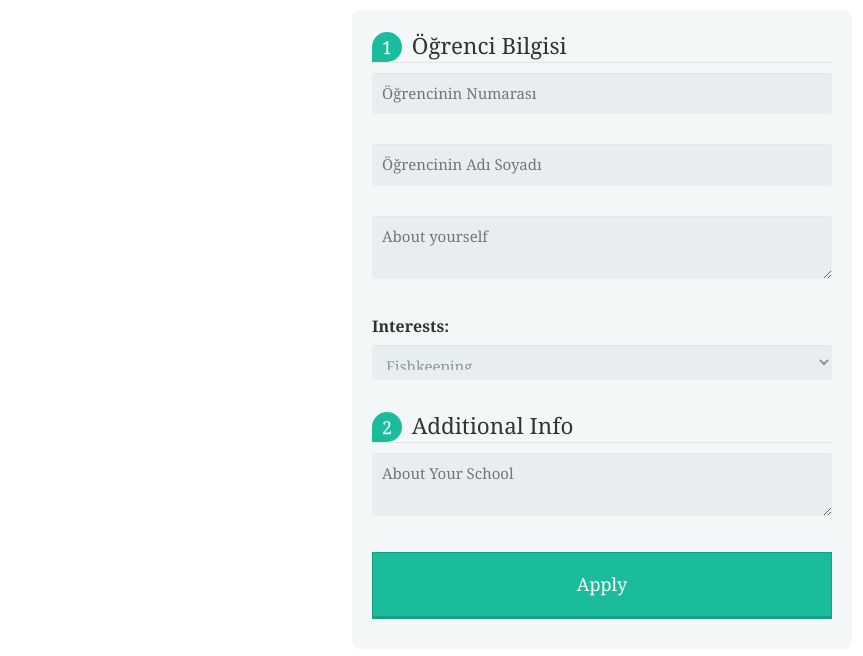
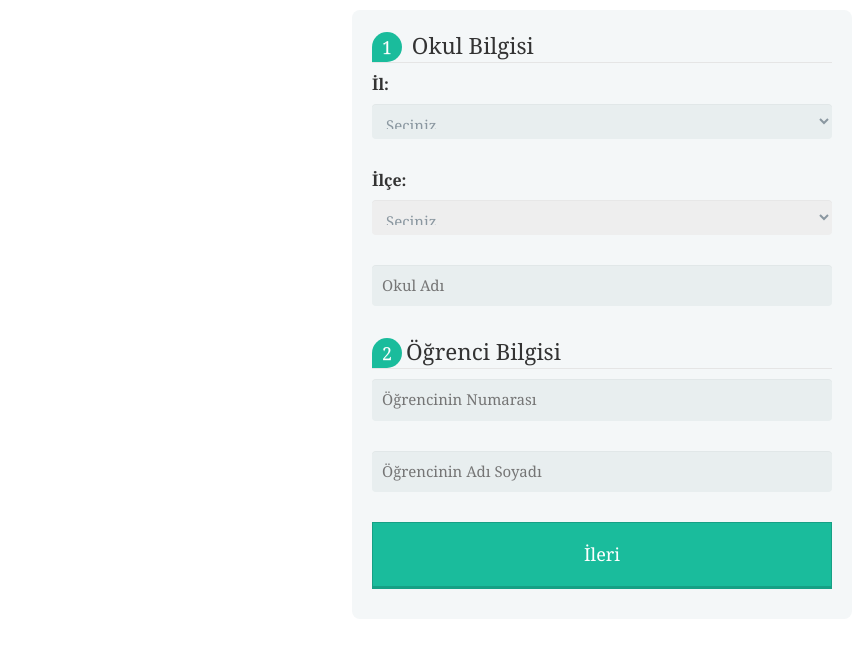
Before and after one commit to alhnkyhn/BEP-plani, a plain HTML site: page form.html in a window 1280 px wide. Shown: the top 656 px of the page, without its empty margins (38-901 px from the left). Drawn offline with nearby package versions, Linux system fonts and the light colour scheme.

Commit message:
Form Page Created
and edited as well.

```diff
--- a/form.html
+++ b/form.html
@@ -44,54 +44,28 @@
   <div class="form-style-5">
     <form>
       <fieldset>
-  <legend><span class="number">1</span> Öğrenci Bilgisi</legend>
+
+        <legend><span class="number">1</span> Okul Bilgisi</legend>
+
+        <label>İl:</label>
+        <select name="il" id="il" class="form-control">
+          <option value="">Seçiniz...</option>
+        </select>
+
+        <label>İlçe:</label>
+        <select name="ilce" id="ilce" class="form-control" disabled="disabled">
+          <option value="">Seçiniz...</option>
+        </select>
+        <input type="text" name="field1" placeholder="Okul Adı">
+      </fieldset>
+
+      <fieldset>
+      <legend><span class="number">2</span>Öğrenci Bilgisi</legend>
       <input type="text" name="field1" placeholder="Öğrencinin Numarası">
       <input type="text" name="field2" placeholder="Öğrencinin Adı Soyadı">
-  <textarea name="field3" placeholder="About yourself"></textarea>
-  <label for="job">Interests:</label>
-  <select id="job" name="field4">
-  <optgroup label="Indoors">
-    <option value="fishkeeping">Fishkeeping</option>
-    <option value="reading">Reading</option>
-    <option value="boxing">Boxing</option>
-    <option value="debate">Debate</option>
-    <option value="gaming">Gaming</option>
-    <option value="snooker">Snooker</option>
-    <option value="other_indoor">Other</option>
-  </optgroup>
-  <optgroup label="Outdoors">
-    <option value="football">Football</option>
-    <option value="swimming">Swimming</option>
-    <option value="fishing">Fishing</option>
-    <option value="climbing">Climbing</option>
-    <option value="cycling">Cycling</option>
-    <option value="other_outdoor">Other</option>
-  </optgroup>
-  </select>
       </fieldset>
-  <fieldset>
-  <legend><span class="number">2</span> Additional Info</legend>
-  <textarea name="field3" placeholder="About Your School"></textarea>
-  </fieldset>
-  <input type="submit" value="Apply" />
+      <input type="submit" value="İleri" />
     </form>
-  </div>
-
-  <div class="container">
-    <div class="row">
-        <div class="col-md-12"><h1>İl ilçe</h1></div>
-        <div class="col-md-3">
-            <select name="il" id="il" class="form-control">
-                <option value="">Seçin...</option>
-            </select>
-        </div>
-
-        <div class="col-md-3">
-            <select name="ilce" id="ilce" class="form-control" disabled="disabled">
-                <option value="">Seçin...</option>
-            </select>
-        </div>
-    </div>
   </div>
 
   <script>
@@ -117,5 +91,6 @@
         });
     });
   </script>
+
 </body>
 </html>
```
Lines whose indentation alone changed are shown as unchanged.
